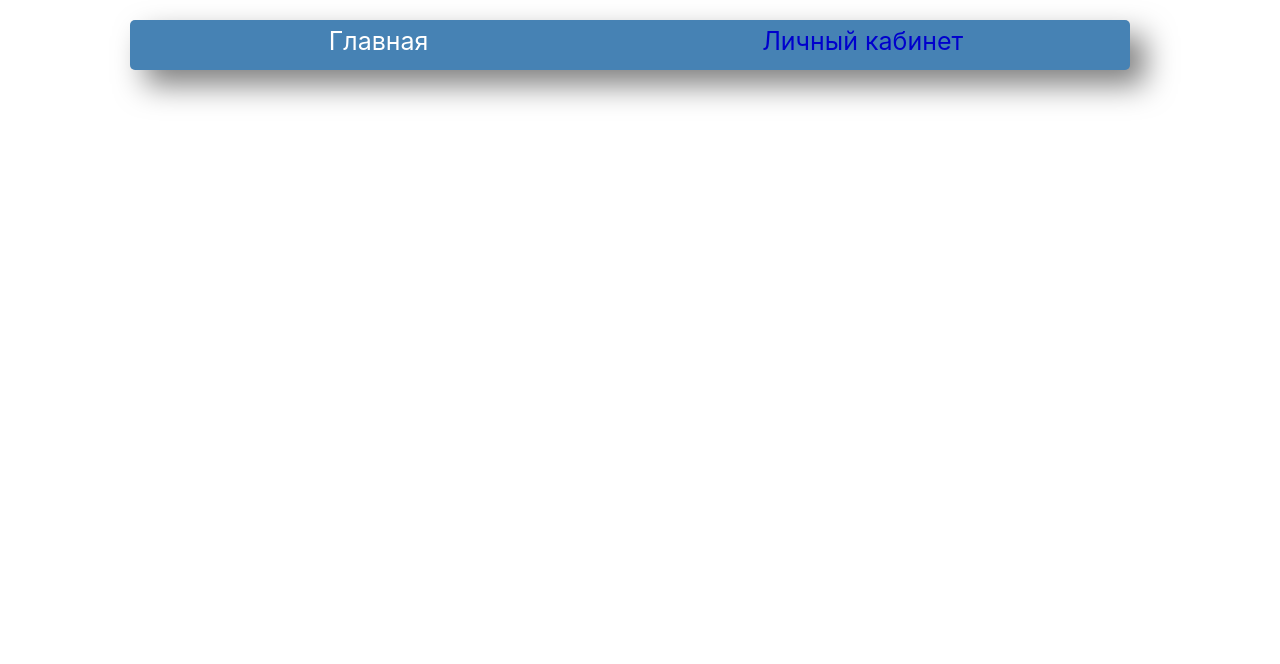
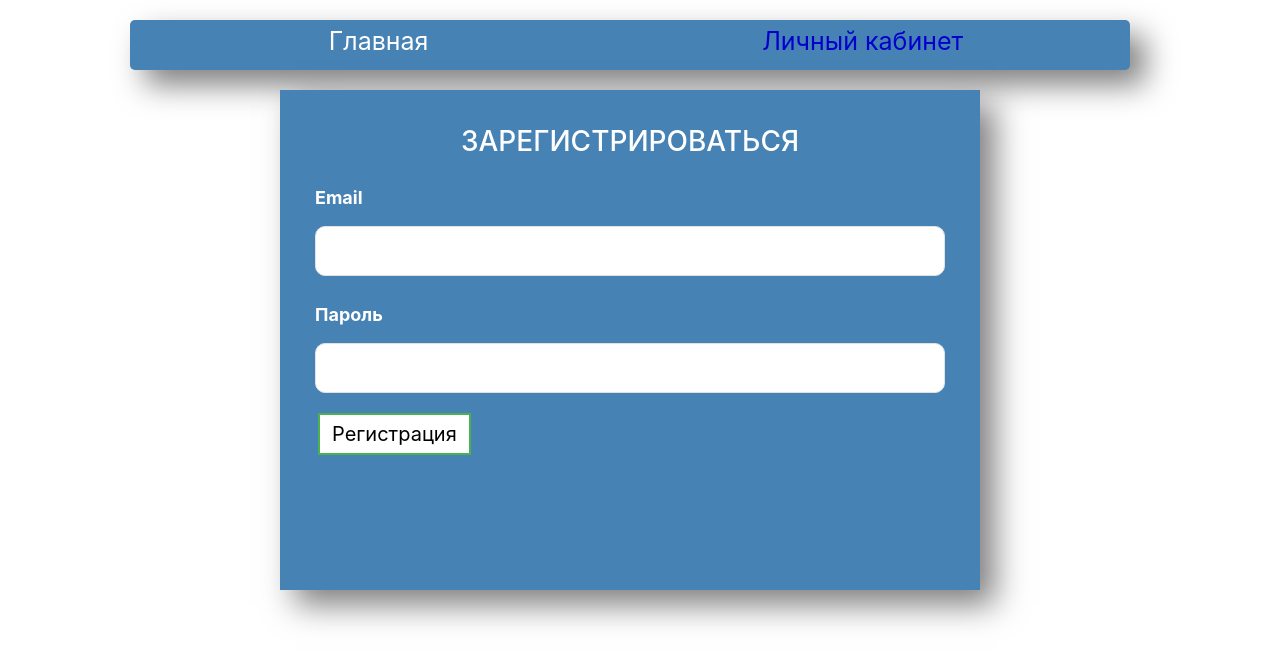
Before and after one commit to Rus85/cryptocurrency-exchange-rate-react-app, a React (Create React App) app: page / in a window 1280 px wide. Shown: the top 664 px of the page. Built offline with nearby package versions, Linux system fonts and the light colour scheme; no server answers.

Commit message:
adding auth and registration

```diff
--- a/package.json
+++ b/package.json
@@ -8,15 +8,16 @@
     "@testing-library/user-event": "^13.5.0",
     "axios": "^0.27.2",
     "chart.js": "^3.7.1",
-    "faker": "^5.5.3",
     "firebase": "^9.8.2",
+    "formik": "^2.2.9",
     "react": "^18.1.0",
     "react-chartjs-2": "^4.1.0",
     "react-dom": "^18.1.0",
     "react-router-dom": "^6.3.0",
     "react-scripts": "5.0.1",
     "recharts": "^2.1.10",
-    "web-vitals": "^2.1.4"
+    "web-vitals": "^2.1.4",
+    "yup": "^0.32.11"
   },
   "scripts": {
     "start": "react-scripts start",
--- a/src/components/app/App.js
+++ b/src/components/app/App.js
@@ -4,6 +4,7 @@ import LinearChartContainer from '../charts/linearChart/LinearChartContainer';
 import Breifcase from '../breifcase/Breifcase';
 // import MainPage from '../pages/MainPage';
 import './app.css'
+import AuthForm from '../auth/AuthForm';
 
 
 
@@ -12,6 +13,7 @@ const App = () => {
         <Router>
             <div className="app">
                 <Header />
+                <AuthForm/>
                 <main>
                     <Routes>
                         <Route path='/' element={<LinearChartContainer />} />
--- /dev/null
+++ b/src/components/auth/AuthForm.js
@@ -0,0 +1,66 @@
+import { Formik, Form, Field, ErrorMessage } from 'formik'
+import * as Yup from 'yup'
+import './form.css'
+import axios from 'axios'
+
+
+const AuthForm = () => {
+
+    // async function signInHandler(authData) {
+
+    //     const response = await axios.post('https://identitytoolkit.googleapis.com/v1/accounts:signInWithPassword?key=AIzaSyAmWKRtnIdSgO7HhmrSTG4H6EpkrcphvYc', authData)
+    //     console.log((JSON.stringify(response.data, null, 2)))
+    // }
+
+    async function signUpHandler(regData) {
+
+        const response = await axios.post('https://identitytoolkit.googleapis.com/v1/accounts:signUp?key=AIzaSyAmWKRtnIdSgO7HhmrSTG4H6EpkrcphvYc', regData)
+        console.log((JSON.stringify(response.data, null, 2)))
+    }
+
+    return (
+
+        <Formik
+            initialValues={{
+                email: '',
+                password: '',
+                returnSecureToken: true
+            }}
+
+            validationSchema={Yup.object({
+                email: Yup.string()
+                    .email('Неправильный email адрес')
+                    .required('Обязательное поле'),
+                password: Yup.string()
+                    .required('Обязательное поле')
+                    .min(3, 'Минимум 3 символа')
+            })}
+
+            onSubmit={values => console.log(signUpHandler(values))}
+        >
+
+            <div className="form-block">
+                <Form className="form">
+                    <h2>Зарегистрироваться</h2>
+                    <label htmlFor="email">Email</label>
+                    <Field
+                        id='email'
+                        name='email'
+                        type='email'
+                    />
+                    <ErrorMessage className='error' name='email' component='div' />
+                    <label htmlFor="password">Пароль</label>
+                    <Field
+                        id='password'
+                        name='password'
+                        type='password'
+                    />
+                    <ErrorMessage className='error' name='password' component='div' />
+                    <button type="submit">Регистрация</button>
+                </Form>
+            </div>
+        </Formik>
+    )
+}
+
+export default AuthForm
--- /dev/null
+++ b/src/components/auth/form.css
@@ -0,0 +1,48 @@
+    .form-block {
+        box-shadow: 15px 15px 30px rgba(0, 0, 0, 0.5);
+        background-color: steelblue;
+        max-width: 700px;
+        margin: 0 auto;
+    }
+
+    .form {
+        margin: 0 auto;
+        padding: 35px;
+        width: 700px;
+        min-height: 500px;
+        border-radius: 3px;
+        color: #fff;
+}
+
+    h2 {
+        text-align: center;
+        font-size: 28px;
+        text-transform: uppercase;
+    }
+
+    label {
+        display: block;
+        margin-top: 25px;
+        font-size: 18px;
+        font-weight: bold;
+    }
+
+    input {
+        width: 100%;
+        height: 50px;
+        margin-top: 15px;
+        padding: 5px 15px;
+        background: #fff;
+        border: 1px solid #e2e2e2;
+        color: #353535;
+        border-radius: 10px;
+        font-size: 22px;
+    }
+
+    input:focus {
+        outline: 1px solid #f57507;
+    }
+
+    button {
+        margin-top: 20px;
+    }
```
Also changed, not shown: 1 other file (tests, documents, lock files or other folders).
